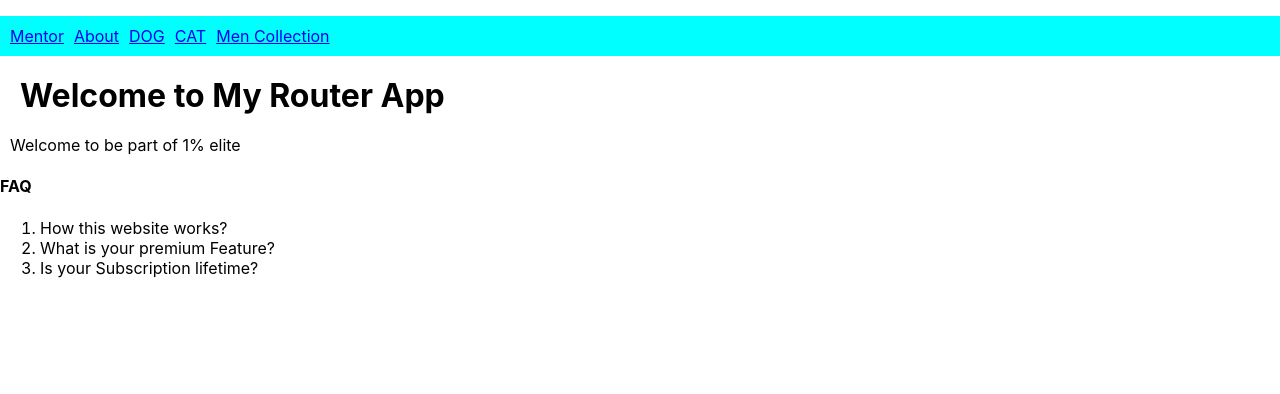
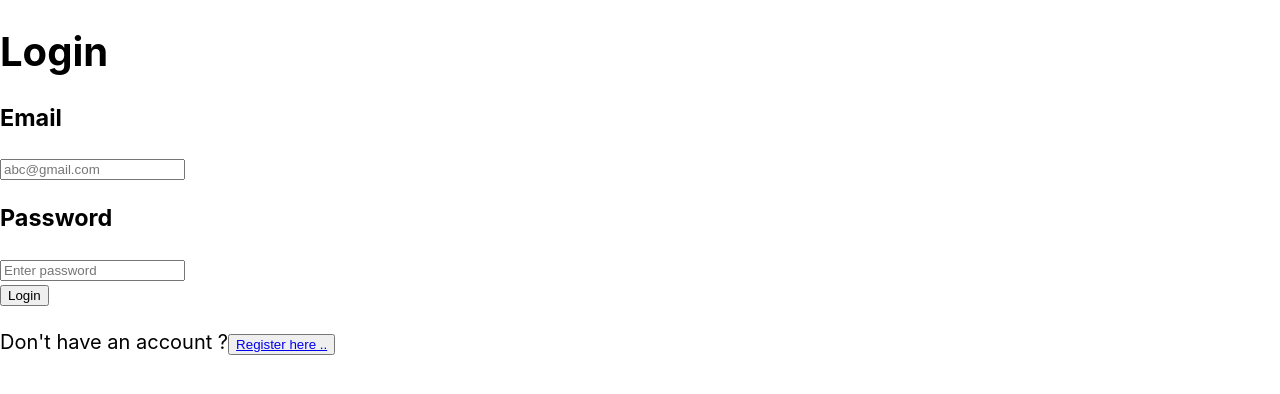
Before and after one commit to Hemant2122/newton-react-project, a React (Create React App) app: page / in a window 1280 px wide. Shown: the top 394 px of the page. Built offline with nearby package versions, Linux system fonts and the light colour scheme.

Commit message:
Assignment Login and register validetor

```diff
--- /dev/null
+++ b/src/Assignments/Authentication_using_react_router/component/App.js
@@ -0,0 +1,26 @@
+import React, { useState } from 'react';
+import '../styles/App.css';
+import { BrowserRouter as Router, Route, Routes, Navigate } from 'react-router-dom';
+import Login from './Login.js';
+import Register from './Register.js';
+import Dashboard from './Dashboard';
+
+const App = () => {
+  const [loggedIn, setLoggedIn] = useState(false);
+  const [email, setEmail] = useState('');
+  const [password, setPassword] = useState('');
+
+  return (
+    <div id='App'>
+      <Router>
+        <Routes>
+          <Route path="/" element={loggedIn ? <Navigate to="/dashboard" /> : <Login email={email} password={password} setLoggedIn={setLoggedIn} />} />
+          <Route path="/Register" element={loggedIn ? <Navigate to="/" /> : <Register emailChange={setEmail} passwordChange={setPassword} />} />
+          <Route path="/dashboard" element={!loggedIn ? <Navigate to="/" /> : <Dashboard setLoggedIn={setLoggedIn} />} />
+        </Routes>
+      </Router>
+    </div>
+  );
+};
+
+export default App;
--- /dev/null
+++ b/src/Assignments/Authentication_using_react_router/component/Dashboard.js
@@ -0,0 +1,13 @@
+import React from "react";
+
+function Dashboard({ setLoggedIn }) {
+
+    return (
+        <div id="dashboardPage">
+            <h1 id="dashboard-tag"> Welcome to Dashboard</h1>
+            <button id="dashboard-logout" onClick={() => setLoggedIn(false)}>Log out </button>
+        </div>
+    )
+
+}
+export default Dashboard;
--- /dev/null
+++ b/src/Assignments/Authentication_using_react_router/component/Login.js
@@ -0,0 +1,52 @@
+import React, { useState } from "react";
+import { Link } from "react-router-dom";
+
+function Login({ email, password, setLoggedIn }) {
+  const [emailval, setemailval] = useState("");
+  const [passval, setpassval] = useState("");
+
+  function submitHandler(event){
+    event.preventDefault();
+    if(emailval === email && passval === password){
+        setLoggedIn(true);
+    }else{
+        alert("this user is not registerd");
+    }
+
+  }
+
+  return (
+    <div id="loginPage">
+      <h1 id="login-tag">Login</h1>
+      <form onSubmit={submitHandler}>
+        <h3>Email</h3>
+        <input
+          placeholder="abc@gmail.com"
+          type="email"
+          id="login-email"
+          value={emailval}
+          onChange={(e) => setemailval(e.target.value)}
+        />
+
+        <h3>Password</h3>
+        <input
+          placeholder="Enter password"
+          type="password"
+          id="login-password"
+          value={passval}
+          onChange={(e) => setpassval(e.target.value)}
+        />
+        <br />
+        <button id="login-submit" type="submit">
+          Login
+        </button>
+      </form>
+      <br />
+      Don't have an account ?
+      <button id="login-to-register">
+        <Link to="/Register">Register here ..</Link>
+      </button>
+    </div>
+  );
+}
+export default Login;
--- /dev/null
+++ b/src/Assignments/Authentication_using_react_router/component/Register.js
@@ -0,0 +1,43 @@
+import React, { useState } from 'react';
+import { Link, useNavigate } from 'react-router-dom';
+
+
+function Register({ emailChange, passwordChange }) {
+
+  const [newEmail, setNewEmail] = useState('');
+  const [newPassword, setNewPassword] = useState('');
+  const navigate = useNavigate();
+
+  function submitHandler(event){
+    event.preventDefault();
+
+    emailChange(newEmail);
+    passwordChange(newPassword);
+
+    if(newEmail && newPassword){
+        navigate("/");
+    }
+  }
+
+  return (
+    <div id='registerPage'>
+      <h1 id='register-tag'>Register</h1>
+        <form onSubmit={submitHandler}>
+          <h3>Email</h3>
+          <input placeholder='abc@gmail.com' type="text" name='name' id='register-email'
+            value={newEmail} onChange={(e) => setNewEmail(e.target.value)} />
+          <h3>Password</h3>
+          <input  placeholder='Enter password' type="password" name='name' id='register-password'
+            value={newPassword} onChange={(e) => setNewPassword(e.target.value)} /><br />
+          <input id='register-submit' type='submit' value='Submit' />
+        </form>
+      <br />
+      <div>
+        Already a User?
+        <Link to="/"><button id='register-to-login'>Login</button></Link>
+      </div>
+
+    </div>
+  )
+}
+export default Register;
--- /dev/null
+++ b/src/Assignments/Authentication_using_react_router/styles/App.css
@@ -0,0 +1,7 @@
+.active{
+    color:red;
+}
+#App{
+    font-size: 20px;
+
+}
--- a/src/index.js
+++ b/src/index.js
@@ -1,25 +1,30 @@
 import React from 'react';
 import ReactDOM from 'react-dom/client';
 import './index.css';
-import App from './App';
+// import App from './App';
 import reportWebVitals from './reportWebVitals';
 import HelloComponent from './1. BasicReact/1. HelloComponent/HelloComponent';
 import HelloClassComponent from './1. BasicReact/1. HelloComponent/HelloClassComponent';
 import RouterApp from './12. ReactRouting/2. RouterApplication/RouterApp';
 import { BrowserRouter, HashRouter, MemoryRouter } from 'react-router-dom';
+import App from './Assignments/Authentication_using_react_router/component/App';
 
 
 
 const root = ReactDOM.createRoot(document.getElementById('root'));
 root.render(
   <React.StrictMode>
+
+    {/* Assiment APP */}
+    <App />
+
     {/* ------------------ NORMAL APP --------------- */}
     {/* <App /> */}
 
     {/*------------------- ROUTER APP ---------------- */}
-    <BrowserRouter>
+    {/* <BrowserRouter>
       <RouterApp />
-    </BrowserRouter>
+    </BrowserRouter> */}
 
   </React.StrictMode>
 );
```
